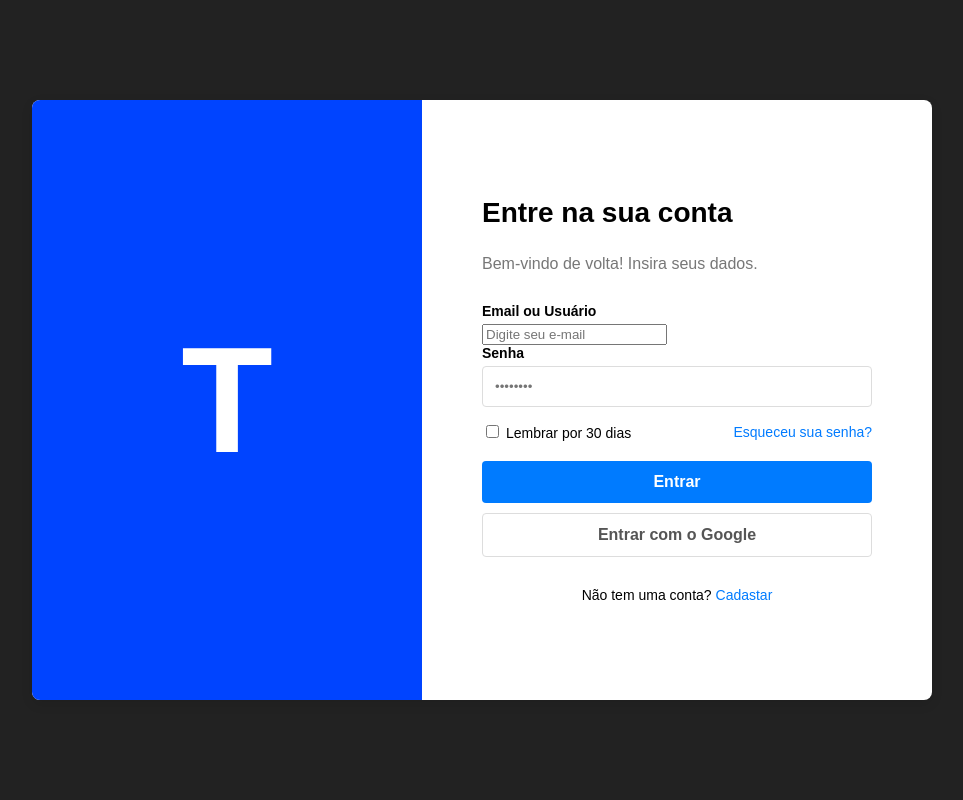
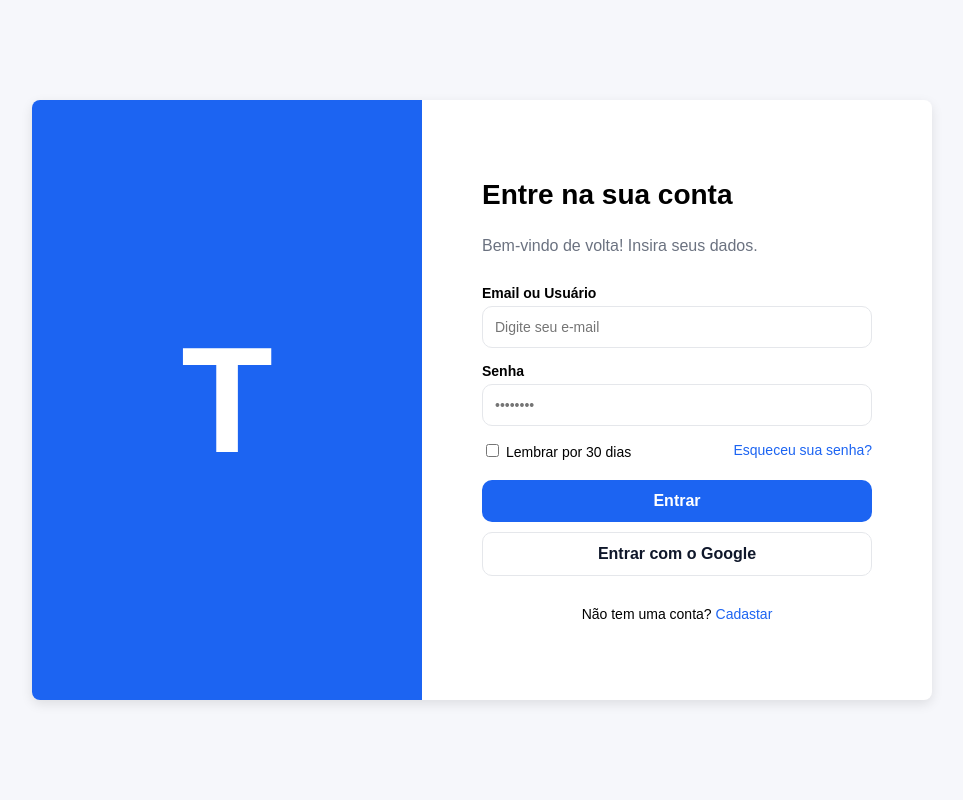
Before and after one commit to kaykygameiro/PJS, a Django app: page /login/ in a window 1280 px wide. Shown: the whole page, without its empty margins (158-1121 px from the left). Run offline with Django 5.2, Linux system fonts and the light colour scheme.

Commit message:
style(login): alinhar cores com paleta clara do app e corrigir input de username

```diff
--- a/core/templates/core/login.html
+++ b/core/templates/core/login.html
@@ -1,3 +1,4 @@
+{% load static %}
 <!DOCTYPE html>
 <html lang="pt-br">
 <head>
@@ -7,7 +8,7 @@
     <style>
         body {
             font-family: Arial, sans-serif;
-            background-color: #222; /* Fundo escuro da página */
+            background-color: #f6f7fb; /* Fundo claro padrão do app */
             display: flex;
             justify-content: center;
             align-items: center;
@@ -27,7 +28,7 @@
         /* Coluna da Esquerda (Logo) */
         .login-logo {
             flex: 1;
-            background-color: #0044ff; /* Azul da logo */
+            background-color: #1c64f2; /* Azul de destaque do app */
             display: flex;
             justify-content: center;
             align-items: center;
@@ -50,7 +51,7 @@
         }
         .login-form p {
             font-size: 16px;
-            color: #777;
+            color: #6b7280; /* cinza suave */
             margin-bottom: 30px;
         }
         .login-form label {
@@ -64,9 +65,16 @@
             width: 100%;
             padding: 12px;
             margin-bottom: 15px;
-            border: 1px solid #ddd;
-            border-radius: 4px;
+            border: 1px solid #e5e7eb;
+            border-radius: 10px;
             box-sizing: border-box;
+            font-size: 14px;
+        }
+        .login-form input[type="text"]:focus,
+        .login-form input[type="password"]:focus {
+            outline: none;
+            border-color: #1c64f2;
+            box-shadow: 0 0 0 4px rgba(28, 100, 242, 0.12);
         }
 
         .options {
@@ -77,7 +85,7 @@
             margin-bottom: 20px;
         }
         .options a {
-            color: #007bff;
+            color: #1c64f2;
             text-decoration: none;
         }
 
@@ -85,7 +93,7 @@
             width: 100%;
             padding: 12px;
             border: none;
-            border-radius: 4px;
+            border-radius: 10px;
             color: white;
             font-weight: bold;
             font-size: 16px;
@@ -93,12 +101,12 @@
             margin-bottom: 10px;
         }
         .btn-primary {
-            background-color: #007bff; /* Azul do botão */
+            background-color: #1c64f2; /* Azul do botão */
         }
         .btn-secondary {
             background-color: #fff;
-            color: #555;
-            border: 1px solid #ddd;
+            color: #0f172a;
+            border: 1px solid #e5e7eb;
         }
 
         .signup-link {
@@ -107,7 +115,7 @@
             margin-top: 20px;
         }
         .signup-link a {
-            color: #007bff;
+            color: #1c64f2;
             text-decoration: none;
         }
         .error {
@@ -133,7 +141,7 @@
 
             <form method="POST">
                 {% csrf_token %} <label for="id_username">Email ou Usuário</label>
-                <input type_text" name="username" id="id_username" placeholder="Digite seu e-mail" required>
+                <input type="text" name="username" id="id_username" placeholder="Digite seu e-mail" required>
 
                 <label for="id_password">Senha</label>
                 <input type="password" name="password" id="id_password" placeholder="••••••••" required>
```
